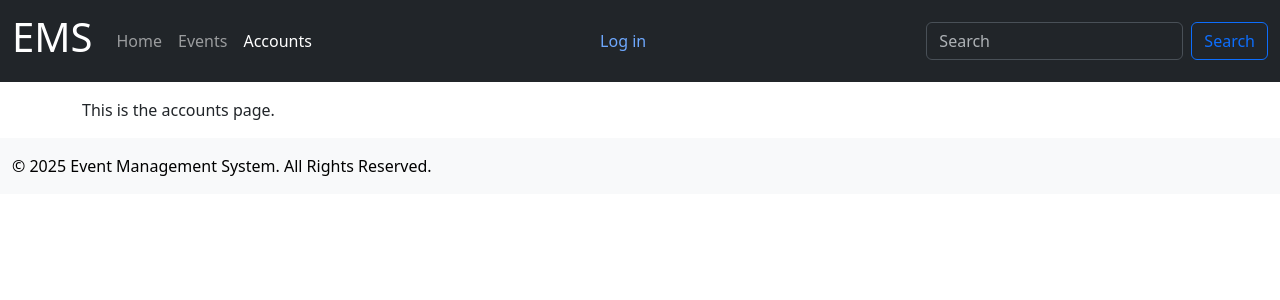
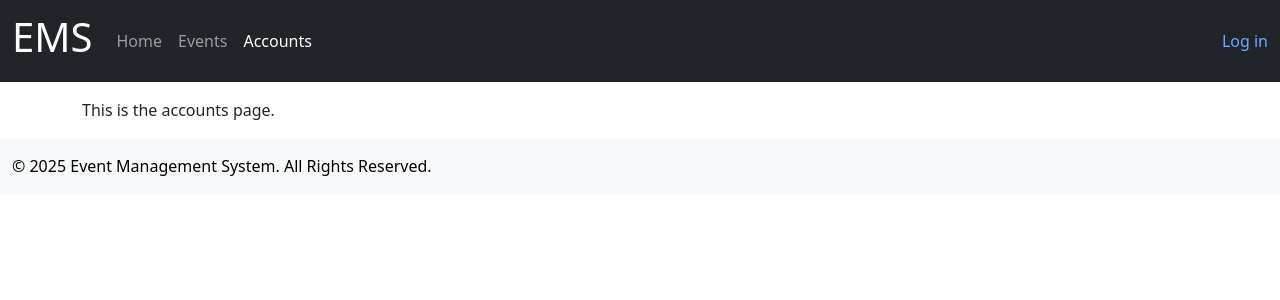
Before and after one commit to erickribeiro-dev/event-management-system, a Django app: page /accounts/ in a window 1280 px wide. Shown: the top 300 px of the page. Run offline with Django 5.2, Linux system fonts and the light colour scheme; some libraries are stand-ins or nearby versions.

Commit message:
Hide search input and button from navbar for now, and adjust navbar layout.

```diff
--- a/templates/base.html
+++ b/templates/base.html
@@ -22,20 +22,22 @@
                 <ul class="navbar-nav me-auto">
                     <li class="nav-item"><a class="nav-link {% if request.path == '/' %}active{% endif %}" href="{% url 'events:index' %}">Home</a></li>
                     <li class="nav-item"><a class="nav-link {% if request.path == '/events/' %}active{% endif %}" href="{% url 'events:event_list' %}">Events</a></li>
+
                     <li class="nav-item"><a class="nav-link {% if request.path == '/accounts/' %}active{% endif %}" href="{% url 'accounts:index' %}">Accounts</a></li>
-                    {% if user.is_authenticated %}
+
+                    {% if user.is_authenticated and user.is_staff %}
                         <li class="nav-item"><a class="nav-link" href="{% url 'admin:index' %}" target="_blank">Admin Dashboard &UpperRightArrow;</a></li>
                     {% endif %}
                 </ul>
                 {% if user.is_authenticated %}
-                    <span class="me-1">Welcome, {{user.username}}! </span> <a href="#" class="me-auto text-decoration-none">Log out</a>
+                    <span class="ms-auto">Welcome, {{user.username}}!</span><a href="#" class="ms-1 text-decoration-none">Log out</a>
                 {% else %}
-                    <a href="#" class="me-auto text-decoration-none">Log in</a>
+                    <a href="#" class="ms-auto text-decoration-none">Log in</a>
                 {% endif %}
-                <form class="d-flex" role="search">
+                <!--form class="d-flex" role="search">
                     <input class="form-control me-2" type="search" placeholder="Search" aria-label="Search"/>
                     <button class="btn btn-outline-primary" type="submit">Search</button>
-                </form>
+                </form-->
             </div>
         </nav>
     </header>
```
